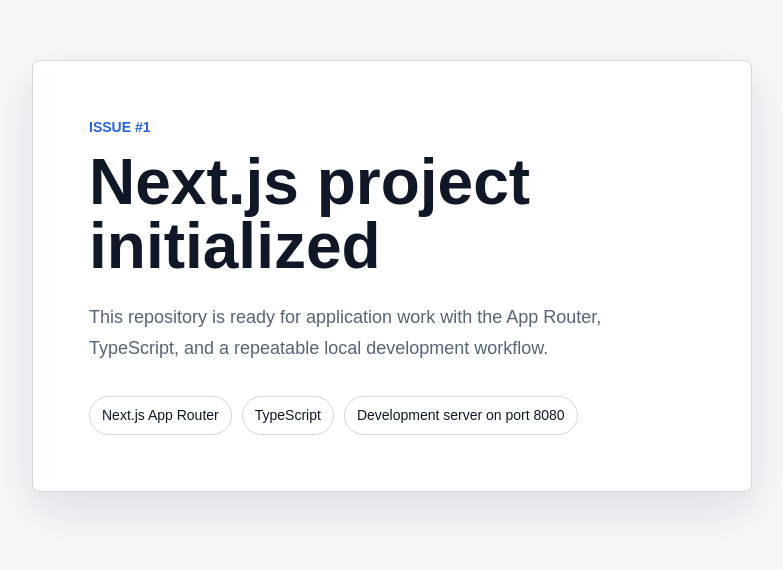
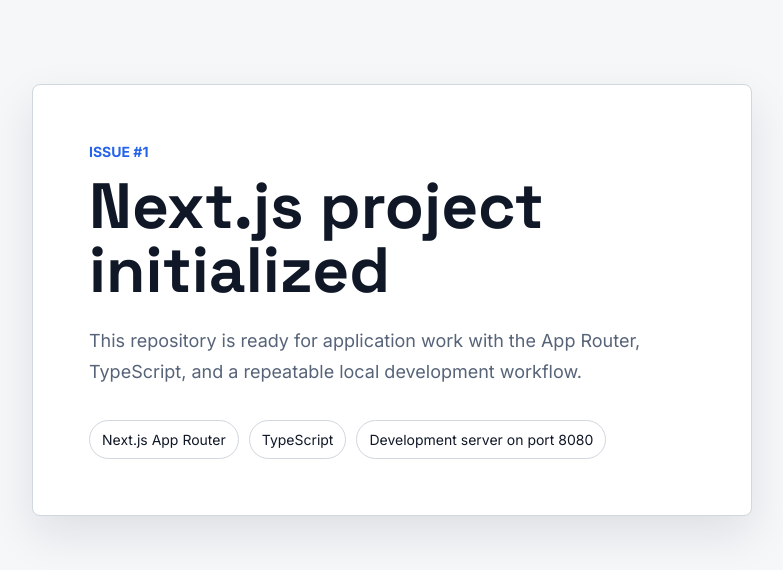
Before and after one commit to mtplayground/mike-t-302f-test-website-002, a Next.js app: page / in a window 1280 px wide. Shown: the part 124-694 px from the top of the page, without its empty margins (248-1031 px from the left). Built offline with nearby package versions, Linux system fonts and the light colour scheme.

Commit message:
feat: Build root layout shell

```diff
--- a/app/globals.css
+++ b/app/globals.css
@@ -70,8 +70,22 @@
 }
 
 @layer components {
+  .skip-link {
+    @apply fixed left-4 top-4 z-50 -translate-y-20 rounded-md bg-foreground px-4 py-2 text-body-sm font-bold text-background transition-transform focus:translate-y-0;
+  }
+
+  .site-shell {
+    @apply min-h-screen bg-background;
+  }
+
+  .site-main {
+    @apply min-h-screen py-section-sm;
+  }
+
   .page-shell {
-    @apply grid min-h-screen place-items-center px-5 py-section-sm;
+    min-height: calc(100vh - 7rem);
+
+    @apply grid place-items-center;
   }
 
   .intro {
--- a/app/layout.tsx
+++ b/app/layout.tsx
@@ -1,5 +1,19 @@
 import type { Metadata } from "next";
+import { Inter, Space_Grotesk } from "next/font/google";
+import { ContentContainer } from "@/components/layout/content-container";
 import "./globals.css";
+
+const inter = Inter({
+  subsets: ["latin"],
+  display: "swap",
+  variable: "--font-sans",
+});
+
+const spaceGrotesk = Space_Grotesk({
+  subsets: ["latin"],
+  display: "swap",
+  variable: "--font-display",
+});
 
 export const metadata: Metadata = {
   title: "Mike T Test Website",
@@ -12,8 +26,17 @@
   children: React.ReactNode;
 }>) {
   return (
-    <html lang="en">
-      <body>{children}</body>
+    <html lang="en" className={`${inter.variable} ${spaceGrotesk.variable}`}>
+      <body>
+        <a href="#main-content" className="skip-link">
+          Skip to content
+        </a>
+        <div className="site-shell">
+          <main id="main-content" className="site-main">
+            <ContentContainer>{children}</ContentContainer>
+          </main>
+        </div>
+      </body>
     </html>
   );
 }
--- a/app/page.tsx
+++ b/app/page.tsx
@@ -6,10 +6,10 @@
 
 export default function Home() {
   return (
-    <main className="page-shell">
-      <section className="intro">
+    <section className="page-shell" aria-labelledby="intro-title">
+      <div className="intro">
         <p className="eyebrow">Issue #1</p>
-        <h1>Next.js project initialized</h1>
+        <h1 id="intro-title">Next.js project initialized</h1>
         <p className="summary">
           This repository is ready for application work with the App Router,
           TypeScript, and a repeatable local development workflow.
@@ -19,7 +19,7 @@
             <li key={detail}>{detail}</li>
           ))}
         </ul>
-      </section>
-    </main>
+      </div>
+    </section>
   );
 }
--- /dev/null
+++ b/components/layout/content-container.tsx
@@ -0,0 +1,15 @@
+import type { ReactNode } from "react";
+
+type ContentContainerProps = Readonly<{
+  children: ReactNode;
+  className?: string;
+}>;
+
+export function ContentContainer({
+  children,
+  className,
+}: ContentContainerProps) {
+  const classNames = ["container", className].filter(Boolean).join(" ");
+
+  return <div className={classNames}>{children}</div>;
+}
```
